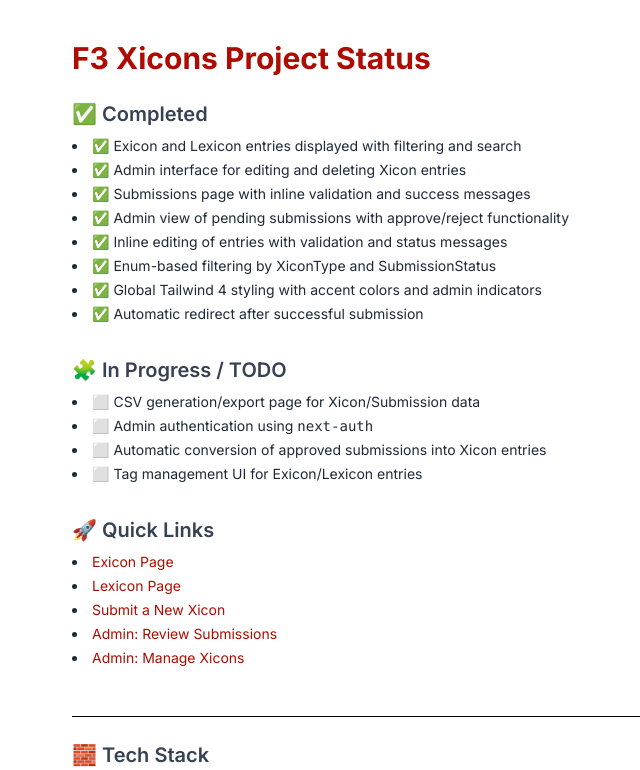
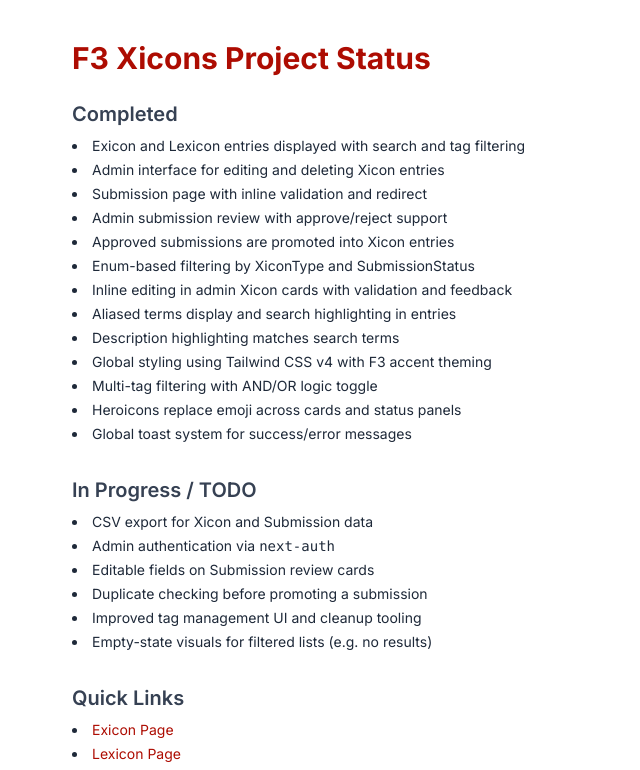
Before and after one commit to thomas43/f3-xicons, a Next.js app: page / in a window 1280 px wide. Shown: the top 770 px of the page, without its empty margins (200-840 px from the left). Built offline with nearby package versions, Linux system fonts and the light colour scheme.

Commit message:
Cleanup home page

```diff
--- a/src/app/page.tsx
+++ b/src/app/page.tsx
@@ -7,31 +7,38 @@ export default function Home() {
       <h1 className="text-3xl font-bold text-f3accent mb-6">F3 Xicons Project Status</h1>
 
       <section className="mb-8">
-        <h2 className="text-xl font-semibold text-gray-700 mb-2">✅ Completed</h2>
+        <h2 className="text-xl font-semibold text-gray-700 mb-2">Completed</h2>
         <ul className="list-disc list-inside text-sm text-gray-800 space-y-1">
-          <li>✅ Exicon and Lexicon entries displayed with filtering and search</li>
-          <li>✅ Admin interface for editing and deleting Xicon entries</li>
-          <li>✅ Submissions page with inline validation and success messages</li>
-          <li>✅ Admin view of pending submissions with approve/reject functionality</li>
-          <li>✅ Inline editing of entries with validation and status messages</li>
-          <li>✅ Enum-based filtering by XiconType and SubmissionStatus</li>
-          <li>✅ Global Tailwind 4 styling with accent colors and admin indicators</li>
-          <li>✅ Automatic redirect after successful submission</li>
+          <li>Exicon and Lexicon entries displayed with search and tag filtering</li>
+          <li>Admin interface for editing and deleting Xicon entries</li>
+          <li>Submission page with inline validation and redirect</li>
+          <li>Admin submission review with approve/reject support</li>
+          <li>Approved submissions are promoted into Xicon entries</li>
+          <li>Enum-based filtering by XiconType and SubmissionStatus</li>
+          <li>Inline editing in admin Xicon cards with validation and feedback</li>
+          <li>Aliased terms display and search highlighting in entries</li>
+          <li>Description highlighting matches search terms</li>
+          <li>Global styling using Tailwind CSS v4 with F3 accent theming</li>
+          <li>Multi-tag filtering with AND/OR logic toggle</li>
+          <li>Heroicons replace emoji across cards and status panels</li>
+          <li>Global toast system for success/error messages</li>
         </ul>
       </section>
 
       <section className="mb-8">
-        <h2 className="text-xl font-semibold text-gray-700 mb-2">🧩 In Progress / TODO</h2>
+        <h2 className="text-xl font-semibold text-gray-700 mb-2">In Progress / TODO</h2>
         <ul className="list-disc list-inside text-sm text-gray-800 space-y-1">
-          <li>⬜ CSV generation/export page for Xicon/Submission data</li>
-          <li>⬜ Admin authentication using <code>next-auth</code></li>
-          <li>⬜ Automatic conversion of approved submissions into Xicon entries</li>
-          <li>⬜ Tag management UI for Exicon/Lexicon entries</li>
+          <li>CSV export for Xicon and Submission data</li>
+          <li>Admin authentication via <code>next-auth</code></li>
+          <li>Editable fields on Submission review cards</li>
+          <li>Duplicate checking before promoting a submission</li>
+          <li>Improved tag management UI and cleanup tooling</li>
+          <li>Empty-state visuals for filtered lists (e.g. no results)</li>
         </ul>
       </section>
 
       <section className="mb-8">
-        <h2 className="text-xl font-semibold text-gray-700 mb-2">🚀 Quick Links</h2>
+        <h2 className="text-xl font-semibold text-gray-700 mb-2">Quick Links</h2>
         <ul className="list-disc list-inside text-sm text-gray-800 space-y-1">
           <li>
             <Link href="/exicon" className="text-f3accent hover:underline">Exicon Page</Link>
@@ -52,25 +59,25 @@ export default function Home() {
       </section>
 
       <section className="mt-12 border-t pt-6">
-        <h2 className="text-xl font-semibold text-gray-700 mb-2">🧱 Tech Stack</h2>
+        <h2 className="text-xl font-semibold text-gray-700 mb-2">Tech Stack</h2>
         <ul className="list-disc list-inside text-sm text-gray-800 space-y-1">
           <li>
-            <a href="https://nextjs.org/" target="_blank" className="text-f3accent hover:underline">Next.js 14</a> – App Router, Server Components, and Actions
+            <a href="https://nextjs.org/" target="_blank" className="text-f3accent hover:underline">Next.js 14</a> – App Router, Server Components, Actions
           </li>
           <li>
-            <a href="https://tailwindcss.com/docs/installation" target="_blank" className="text-f3accent hover:underline">Tailwind CSS v4</a> – Custom utility styling and global theming
+            <a href="https://tailwindcss.com/docs/installation" target="_blank" className="text-f3accent hover:underline">Tailwind CSS v4</a> – Utility classes and theming
           </li>
           <li>
-            <a href="https://www.prisma.io/docs" target="_blank" className="text-f3accent hover:underline">Prisma ORM</a> – PostgreSQL schema, models, and type-safe access
+            <a href="https://www.prisma.io/docs" target="_blank" className="text-f3accent hover:underline">Prisma ORM</a> – Typed PostgreSQL schema + access
           </li>
           <li>
-            <a href="https://www.postgresql.org/" target="_blank" className="text-f3accent hover:underline">PostgreSQL</a> – Hosted on GCP, backing data for Xicons and Submissions
+            <a href="https://www.postgresql.org/" target="_blank" className="text-f3accent hover:underline">PostgreSQL</a> – Hosted on GCP
           </li>
           <li>
-            <a href="https://fly.io/" target="_blank" className="text-f3accent hover:underline">Fly.io</a> – App hosting platform
+            <a href="https://fly.io/" target="_blank" className="text-f3accent hover:underline">Fly.io</a> – Hosting platform
           </li>
           <li>
-            <a href="https://next-auth.js.org/" target="_blank" className="text-f3accent hover:underline">NextAuth.js</a> – (Planned) Authentication and Admin controls
+            <a href="https://next-auth.js.org/" target="_blank" className="text-f3accent hover:underline">NextAuth.js</a> – (Planned) Authentication and Admin access
           </li>
         </ul>
       </section>
```
